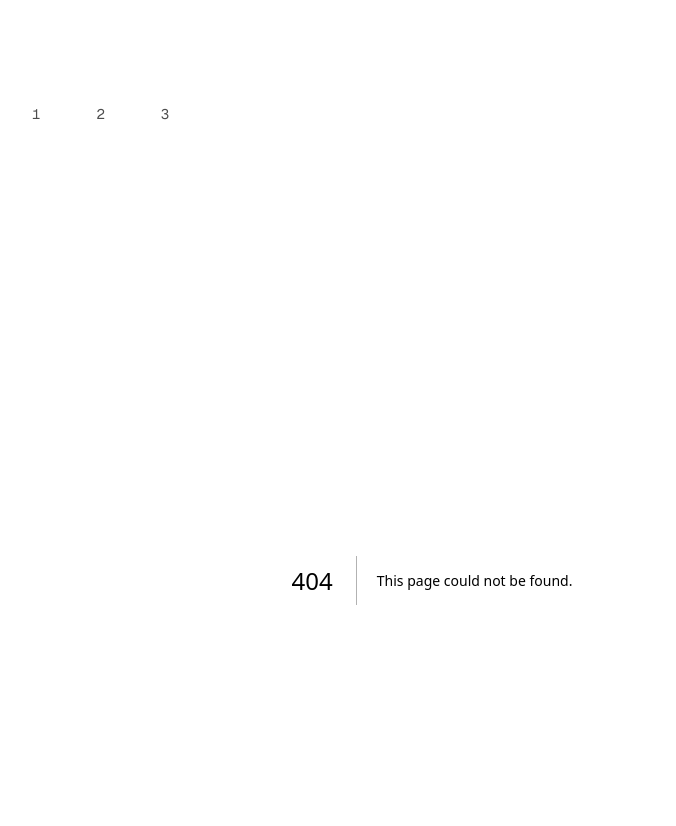
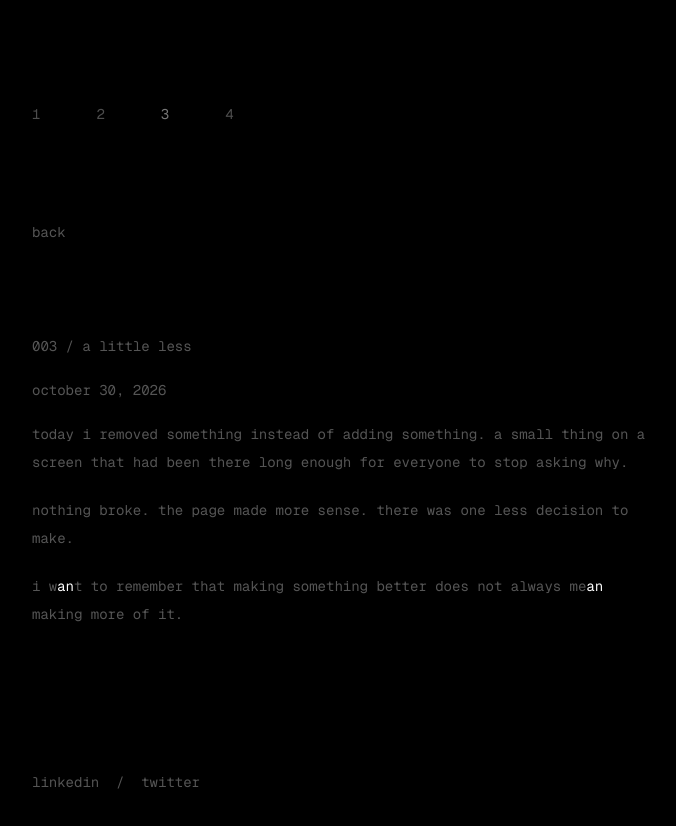
Before and after one commit to ChristianMSurya/christian, a Next.js app: page /thoughts/a-little-less in a window 1280 px wide. Before the commit this address had no page. Shown: the top 826 px of the page, without its empty margins (208-884 px from the left). Built offline with nearby package versions, Linux system fonts and the light colour scheme.

Commit message:
Add dedicated thought pages and sample writing

```diff
--- a/src/app/globals.css
+++ b/src/app/globals.css
@@ -114,3 +114,9 @@ body {
 @media (max-width: 600px) {
   .home-return-prefix { right: auto; left: 0; top: -24px; }
 }
+
+.thought h2 a:focus-visible, .thought-back-link:focus-visible { outline: 1px solid #777; outline-offset: 4px; }
+.thought-back-link { position: relative; display: inline-flex; align-items: center; min-height: 44px; margin: -12px 0; font-size: 14px; }
+.thought-back-arrow { position: absolute; right: calc(100% + 8px); top: 50%; transform: translateY(-50%); opacity: 0; transition: opacity 250ms ease-in-out, transform 250ms ease-in-out; }
+.thought-back-link:hover .thought-back-arrow, .thought-back-link:focus-visible .thought-back-arrow { opacity: 1; transform: translate(-2px, -50%); }
+.thought-page-title { font-size: 14px; font-weight: 400; line-height: 2; }
--- /dev/null
+++ b/src/app/thoughts/[slug]/page.tsx
@@ -0,0 +1,34 @@
+import Link from 'next/link';
+import { notFound } from 'next/navigation';
+import { ArrowLeft } from 'lucide-react';
+import AnText from '@/components/an-text';
+import Footer from '@/components/footer';
+import { thoughts } from '@/data/thoughts';
+
+export function generateStaticParams() {
+  return thoughts.map((thought) => ({ slug: thought.slug }));
+}
+
+export default async function ThoughtPage({ params }: { params: Promise<{ slug: string }> }) {
+  const { slug } = await params;
+  const thought = thoughts.find((entry) => entry.slug === slug);
+  if (!thought) notFound();
+
+  return (
+    <div className="thoughts-page animate-fade-in">
+      <header className="thoughts-header">
+        <Link href="/thoughts" className="site-link group thought-back-link">
+          <ArrowLeft aria-hidden="true" size={12} className="thought-back-arrow" /><span>back</span>
+        </Link>
+      </header>
+      <article className="thought">
+        <h1 className="thought-page-title">{thought.number} / <AnText>{thought.title}</AnText></h1>
+        <span>{thought.date}</span>
+        <div className="thought-body">
+          {thought.paragraphs.map((paragraph) => <p key={paragraph}><AnText>{paragraph}</AnText></p>)}
+        </div>
+      </article>
+      <div className="mt-20 mb-24"><Footer /></div>
+    </div>
+  );
+}
--- a/src/app/thoughts/page.tsx
+++ b/src/app/thoughts/page.tsx
@@ -1,15 +1,10 @@
 'use client';
 
+import Link from 'next/link';
+import { ArrowUpRight } from 'lucide-react';
+import { thoughts } from '@/data/thoughts';
 import AnText from '@/components/an-text';
 import Footer from '@/components/footer';
-
-const thoughts = [
-  {
-    title: 'first thought',
-    date: 'october 29, 2026',
-    paragraphs: ["can't wait to get sleep"],
-  },
-];
 
 export default function Thoughts() {
   return (
@@ -18,12 +13,16 @@ export default function Thoughts() {
         <h1>thoughts</h1>
       </header>
       <div className="thoughts-list">
-        {thoughts.map((thought, index) => {
-          const number = String(thoughts.length - index).padStart(3, '0');
+        {thoughts.map((thought) => {
           const title = <AnText>{thought.title}</AnText>;
           return (
             <article className="thought" key={thought.title}>
-              <h2>{number} / {title}</h2>
+              <h2>
+                <Link className="site-link group inline-flex items-start" href={`/thoughts/${thought.slug}`}>
+                  <span>{thought.number} / {title}</span>
+                  <ArrowUpRight aria-hidden="true" className="h-3 w-3 shrink-0 opacity-0 group-hover:opacity-100 group-focus-visible:opacity-100 transition group-hover:translate-y-[-2px] group-hover:translate-x-[2px] duration-[250ms] ease-in-out" />
+                </Link>
+              </h2>
               <span>{thought.date}</span>
               <div className="thought-body">
                 {thought.paragraphs.map((paragraph) => <p key={paragraph}><AnText>{paragraph}</AnText></p>)}
--- a/src/components/navbar.tsx
+++ b/src/components/navbar.tsx
@@ -5,7 +5,8 @@ import { usePathname } from "next/navigation";
 
 export default function Navbar() {
   const pathname = usePathname().replace(/\/$/, "") || "/";
-  const showFourthPage = pathname === "/thoughts" || pathname === "/christina";
+  const isThoughts = pathname === "/thoughts" || pathname.startsWith("/thoughts/");
+  const showFourthPage = isThoughts || pathname === "/christina";
 
   return (
     <div data-return-reveal className="number-navigation flex flex-row">
@@ -25,8 +26,8 @@ export default function Navbar() {
       </Link>
       <Link
         href="/thoughts"
-        aria-current={pathname === "/thoughts" ? "page" : undefined}
-        className={`cursor-pointer text-sm p-2 site-link nav-link ${pathname === '/thoughts' ? 'site-link-active' : ''}`}
+        aria-current={isThoughts ? "page" : undefined}
+        className={`cursor-pointer text-sm p-2 site-link nav-link ${isThoughts ? 'site-link-active' : ''}`}
       >
         <p>3</p>
       </Link>
--- a/src/components/swipe-navigation.tsx
+++ b/src/components/swipe-navigation.tsx
@@ -9,7 +9,7 @@ export default function SwipeNavigation({ children }: { children: React.ReactNod
   const router = useRouter();
   const pathname = usePathname().replace(/\/$/, "") || "/";
 
-  const getCurrentIndex = () => routes.indexOf(pathname);
+  const getCurrentIndex = () => routes.indexOf(pathname.startsWith("/thoughts/") ? "/thoughts" : pathname);
 
   const handlers = useSwipeable({
     onSwipedLeft: () => {
--- /dev/null
+++ b/src/data/thoughts.ts
@@ -0,0 +1,42 @@
+export const thoughts = [
+  {
+    number: '004',
+    slug: 'things-i-am-still-figuring-out',
+    title: 'things i am still figuring out',
+    date: 'october 30, 2026',
+    paragraphs: [
+      'there is a particular kind of confidence that comes from having an answer to everything. i am starting to prefer the kind that lets you say you do not know yet.',
+      'most interesting things seem to take longer than expected. understanding a problem, getting good at something, figuring out what matters enough to keep doing. the first explanation usually sounds cleaner than the truth.',
+      'i used to want a plan that removed all the uncertainty. now i mostly want a useful next step and enough room to change my mind. it is less impressive on paper, but it makes it easier to actually begin.',
+      'maybe that is enough for now. pay attention, try something small, and write down what happens.',
+    ],
+  },
+  {
+    number: '003',
+    slug: 'a-little-less',
+    title: 'a little less',
+    date: 'october 30, 2026',
+    paragraphs: [
+      'today i removed something instead of adding something. a small thing on a screen that had been there long enough for everyone to stop asking why.',
+      'nothing broke. the page made more sense. there was one less decision to make.',
+      'i want to remember that making something better does not always mean making more of it.',
+    ],
+  },
+  {
+    number: '002',
+    slug: 'small-progress',
+    title: 'small progress',
+    date: 'october 29, 2026',
+    paragraphs: [
+      'some days the useful thing is just finishing one thing that has been sitting in the back of your mind.',
+      'not a big announcement. just a little more room to think about tomorrow.',
+    ],
+  },
+  {
+    number: '001',
+    slug: 'first-thought',
+    title: 'first thought',
+    date: 'october 29, 2026',
+    paragraphs: ["can't wait to get sleep"],
+  },
+];
```
